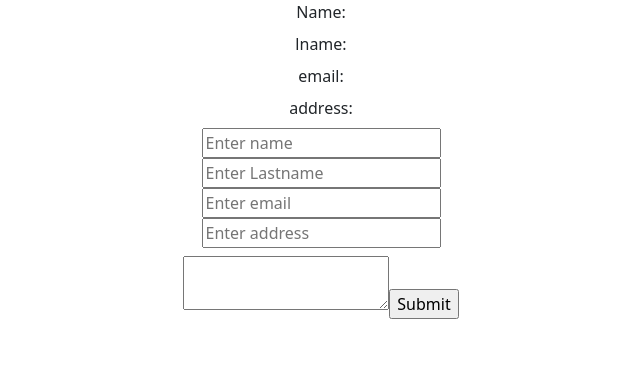
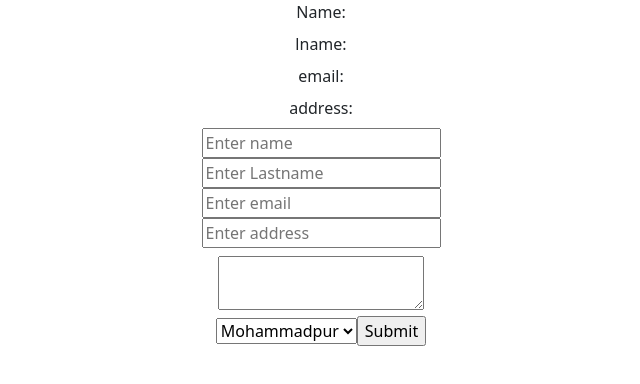
Before and after one commit to ratulshourov/reactwork, a React (Create React App) app: page / in a window 1280 px wide. Shown: the top 384 px of the page, without its empty margins (319-959 px from the left). Built offline with nearby package versions, Linux system fonts and the light colour scheme.

Commit message:
Dropdown work

```diff
--- a/src/components/Formwork.js
+++ b/src/components/Formwork.js
@@ -42,6 +42,12 @@ class Formwork extends Component {
           <input name="address" onChange={this.eventhandler} type="text" placeholder="Enter address" />  <br></br>
           <h1>{this.state.des}</h1>
           <textarea onChange={this.eventhandler} name="description" />
+<br></br>
+          <select value="dhaka">
+            <option>Mohammadpur</option>
+            <option>Dhanmondi</option>
+
+          </select>
           <input type="submit" value="Submit" />
         </form>
       </div>
```
